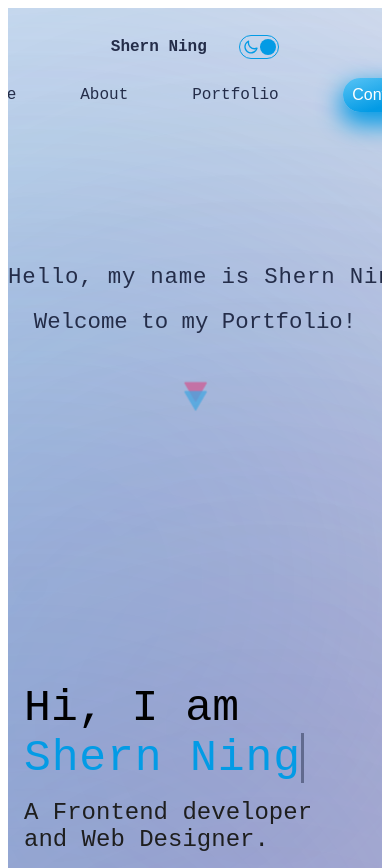
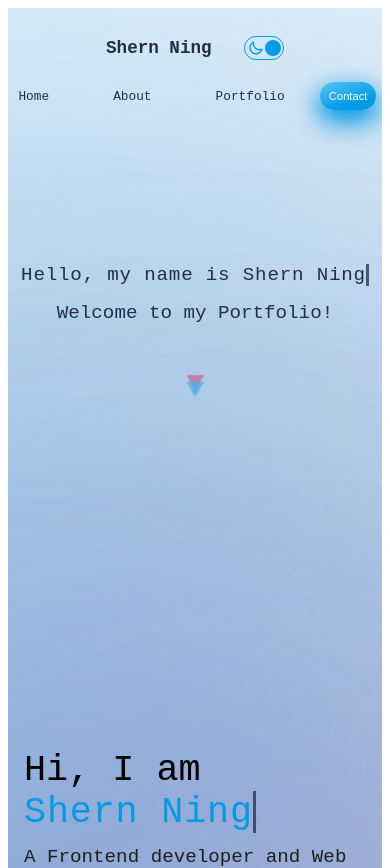
Before and after one commit to ShernNing/my-portfolio, a React (Create React App) app: page / in a window 390 px wide. Shown: the top 868 px of the page. Built offline with nearby package versions, Linux system fonts and the light colour scheme.

Commit message:
responsive design

```diff
--- a/src/App.css
+++ b/src/App.css
@@ -73,6 +73,7 @@
 
   .button {
     padding: 0.7em 0.8em;
+    margin-left: 0.5rem;
   }
 }
 
@@ -81,20 +82,12 @@
   .container {
     max-width: 640px;
   }
-
-  .button {
-    padding: 0.6em 0.7em;
-  }
 }
 
 /* sm */
 @media (max-width: 640px) {
   .container {
     max-width: 475px;
-  }
-
-  .button {
-    padding: 0.5em 0.6em;
   }
 }
 
--- a/src/Components/Heading/Heading.css
+++ b/src/Components/Heading/Heading.css
@@ -134,15 +134,15 @@
   }
 
   .h-name {
-    font-size: 1.4rem !important;
+    font-size: 1.2rem !important;
     margin: 0 auto !important;
   }
 
   .h-welcome {
-    font-size: 1.4rem !important;
+    font-size: 1.2rem !important;
   }
 
   .triangleNext {
-    transform: scale(0.6);
+    transform: scale(0.45);
   }
 }
--- a/src/Components/Intro/Intro.css
+++ b/src/Components/Intro/Intro.css
@@ -277,4 +277,26 @@ svg:hover #blue2{
   .container {
     max-width: 100%;
   }
+
+  .blur {
+    top: 20rem;
+    right: 0rem;
+  }
+
+  .blur2 {
+    top: 45rem;
+    left: 0rem;
+  }
+
+  .i-right {
+    transform: scale(0.5);
+  }
+
+  .i-name > :nth-child(1),   .i-name > :nth-child(2) {
+    font-size: 2.3rem;
+  }
+
+  .i-name > :nth-child(3) {
+    font-size: 1.2rem;
+  }
 }
--- a/src/Components/Navbar/Navbar.css
+++ b/src/Components/Navbar/Navbar.css
@@ -98,15 +98,25 @@ li:hover {
   .n-right {
     margin-left: -2.2rem ;
   }
+
+  .n-button {
+    margin-left: -1.8rem !important;
+    font-size: 0.9rem !important;
+  }
 }
 
 /* xs */
 @media (max-width: 475px) {
   .n-wrapper {
-    font-size: 1rem;
+    font-size: 0.8rem;
   }
 
-  .n-name {
+  /* .n-name {
     font-size: 1rem;
+  } */
+
+  .n-button {
+    /* margin-left: -1.8rem !important; */
+    font-size: 0.7rem !important;
   }
 }
--- a/src/Components/Services/Services.css
+++ b/src/Components/Services/Services.css
@@ -131,26 +131,6 @@
   filter: blur(250px);
   transform: scale(1.8);
 }
-
-/* @media screen and (max-width: 480px) {
-  .services {
-    margin-top: 0 auto;
-    flex-direction: column;
-    gap: 5rem;
-    height: 66rem;
-    padding: 0;
-  }
-
-  .cards {
-    display: flex;
-    flex-direction: column;
-    gap: 17rem;
-  }
-
-  .cards > * {
-    position: static;
-  }
-} */
 
 /* 2xl */
 @media (max-width: 1536px) {
@@ -522,28 +502,28 @@
   }
 
   .left > :nth-child(1), .left > :nth-child(2) {
-    font-size: 2.5rem;
+    font-size: 2rem;
   }
 
   .aboutMe {
     margin: 1.2rem ;
-    font-size: 1.3rem !important;
+    font-size: 1rem !important;
   }
 
   @keyframes motion1 {
     0% {
       top: 10rem;
-      left: -2rem;
+      left: -2.5rem;
     }
 
     80% {
       top: -1rem;
-      left: -2rem;
+      left: -2.5rem;
     }
 
     100% {
       top: 0rem;
-      left: -2rem;
+      left: -2.5rem;
     }
   }
 
@@ -554,17 +534,17 @@
   @keyframes motion2 {
     0% {
       top: -1rem;
-      left: 7rem;
+      left: 5.5rem;
     }
 
     80% {
       top: 5rem;
-      left: 7rem;
+      left: 5.5rem;
     }
 
     100% {
       top: 0rem;
-      left: 7rem;
+      left: 5.5rem;
     }
   }
 
@@ -575,17 +555,17 @@
   @keyframes motion3 {
     0% {
       top: 10rem;
-      left: 16rem;
+      left: 13.5rem;
     }
 
     80% {
       top: -1rem;
-      left: 16rem;
+      left: 13.5rem;
     }
 
     100% {
       top: 0rem;
-      left: 16rem;
+      left: 13.5rem;
     }
   }
 
```
